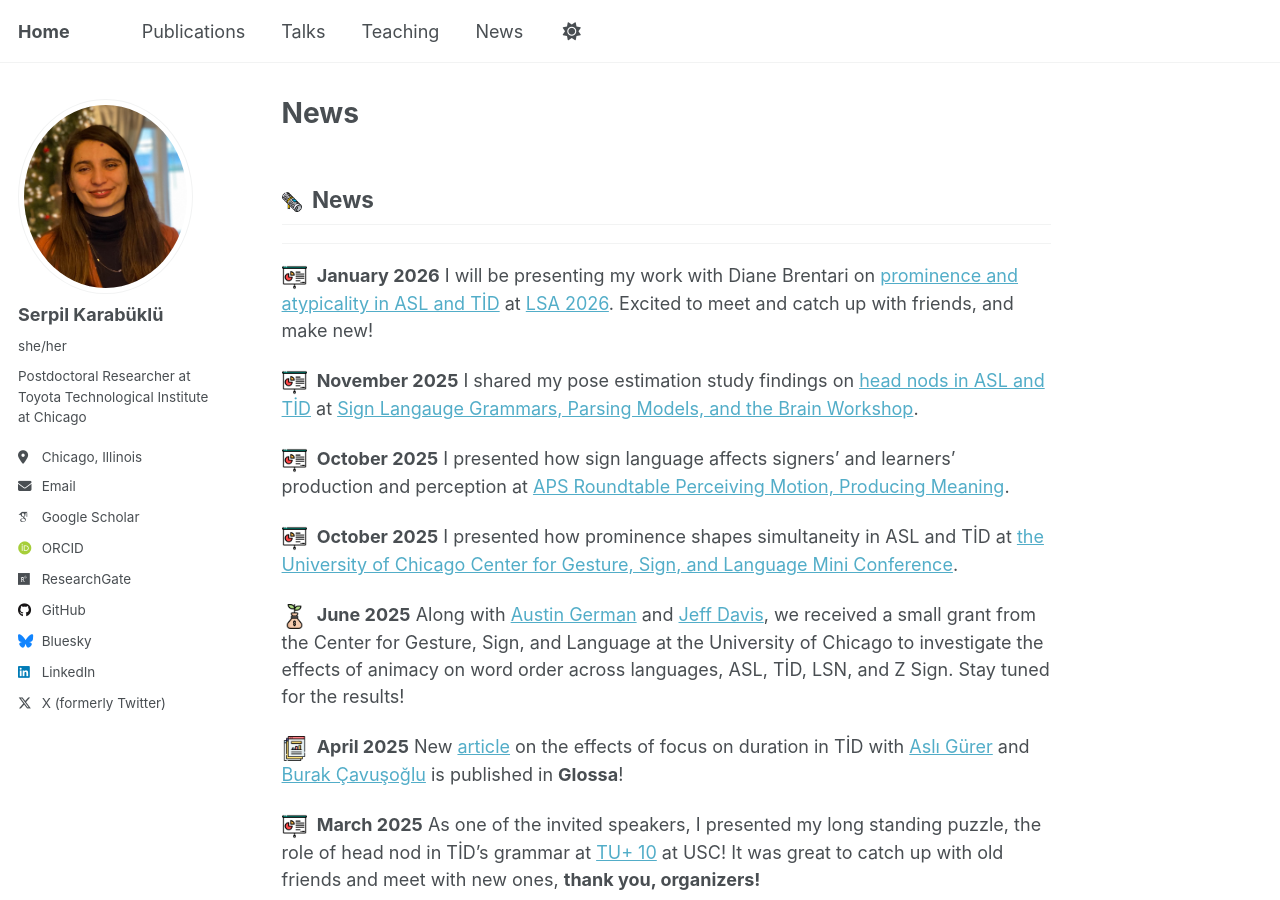
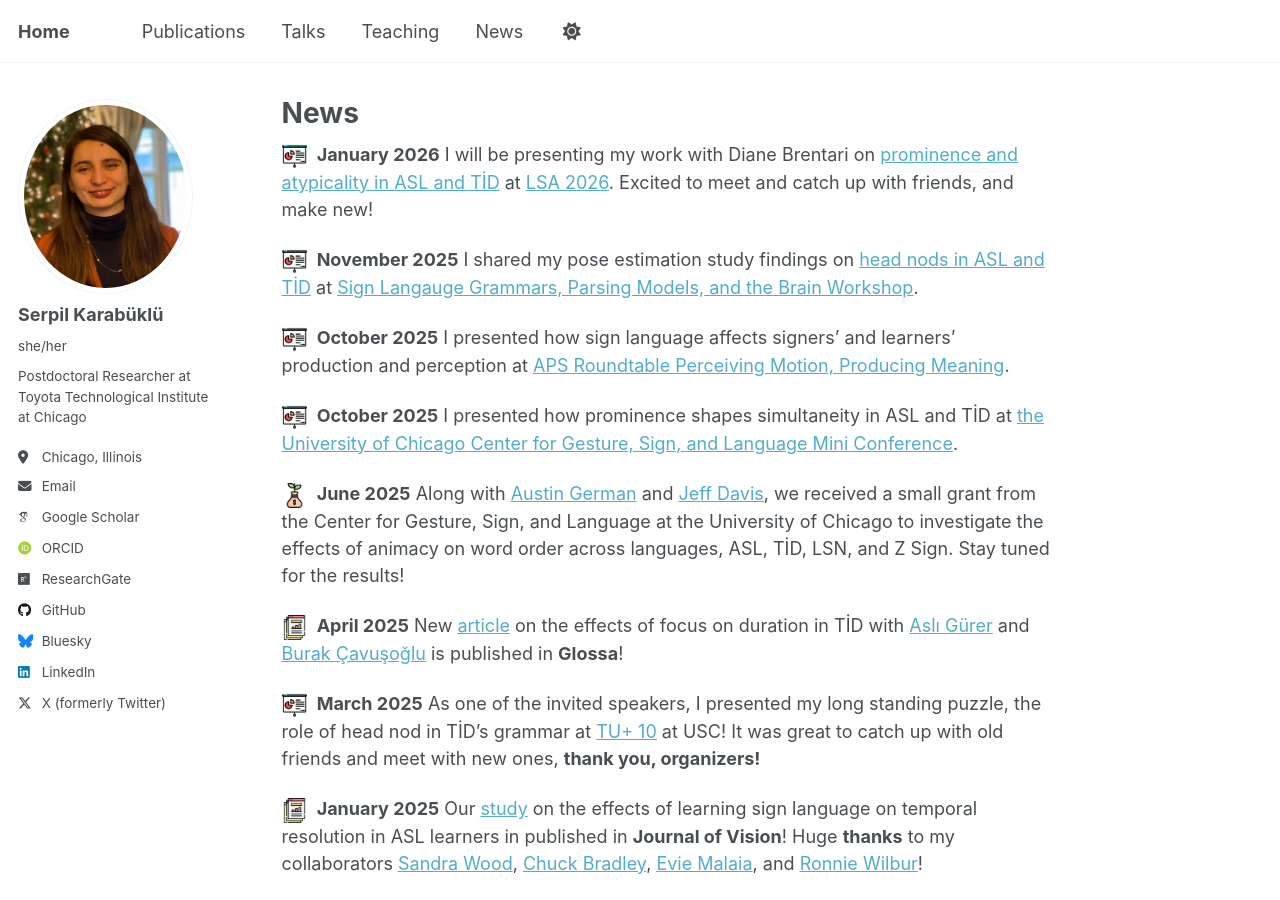
Before and after one commit to serpilkarabuklu/serpilkarabuklu, a Jekyll site: the page built from _pages/news.md, in a window 1280 px wide and 900 px high. Built offline with Jekyll 4.4.1, drawn with Linux system fonts in a browser that asks for light colours; some web fonts are replaced; a script that is not in the unit is left out.

Commit message:
Update news.md

```diff
--- a/_pages/news.md
+++ b/_pages/news.md
@@ -6,10 +6,8 @@ author_profile: true
 redirect_from:
   - /md/
   - /markdown.html
+---
 
----
-## <img src="/images/newspaper.png" width="20" style="vertical-align:middle; margin-right:5px;"> News
-------
 <img src="/images/presentation2.png" width="25" style="vertical-align:middle; margin-right:5px;"> __January 2026__ I will be presenting my work with Diane Brentari on [prominence and atypicality in ASL and TİD](https://web.cvent.com/event/d453188a-a321-46d4-b57e-79d5067e6521/websitePage:0fce7914-bbae-47fb-991c-3050b18e5787) at [LSA 2026](https://web.cvent.com/event/d453188a-a321-46d4-b57e-79d5067e6521/websitePage:0fce7914-bbae-47fb-991c-3050b18e5787). Excited to meet and catch up with friends, and make new!
 
 <img src="/images/presentation2.png" width="25" style="vertical-align:middle; margin-right:5px;"> __November 2025__ I shared my pose estimation study findings on [head nods in ASL and TİD](https://sign-language-grammars-parsers-brain.github.io/abstracts/Karabuklu%20-%20Form%20and%20Meaning%20Relations%20of%20Head%20Nods%20Across%20Sign%20Languages.pdf) at [Sign Langauge Grammars, Parsing Models, and the Brain Workshop](https://sign-language-grammars-parsers-brain.github.io/).
```
